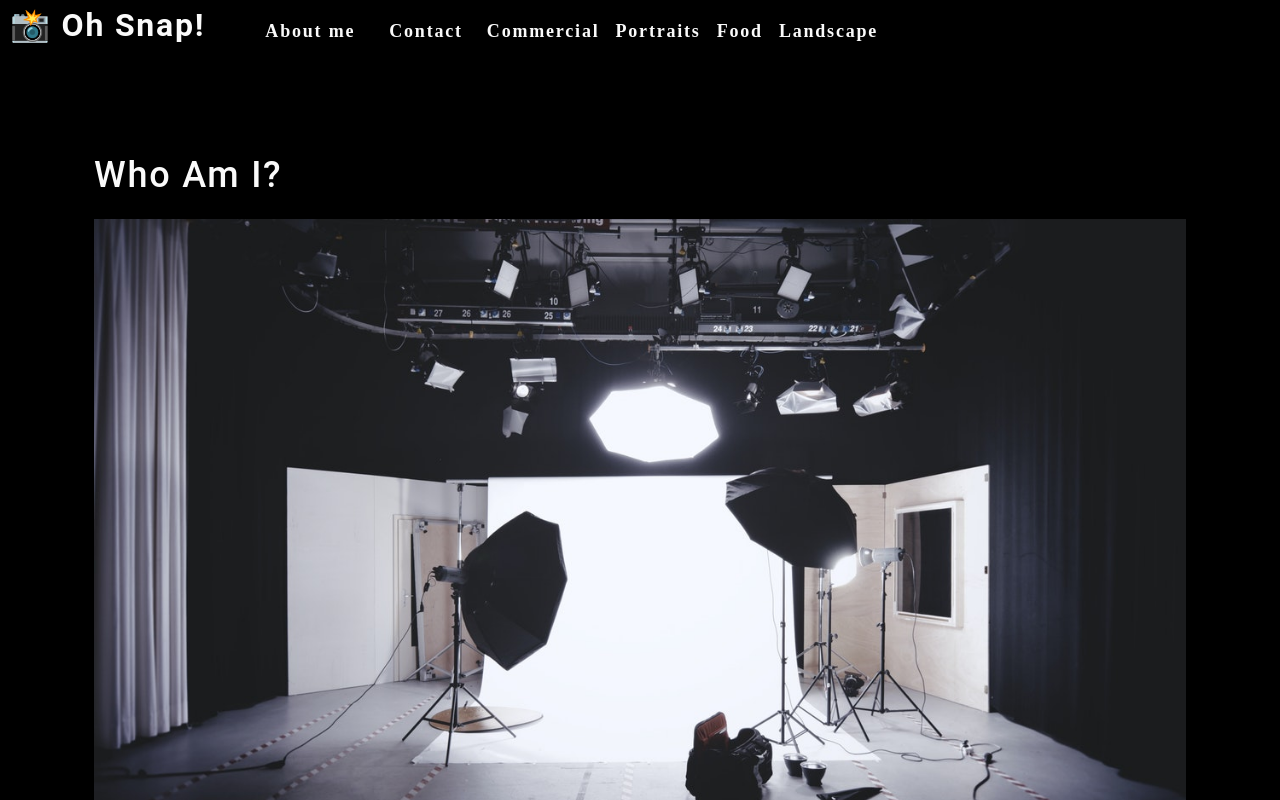
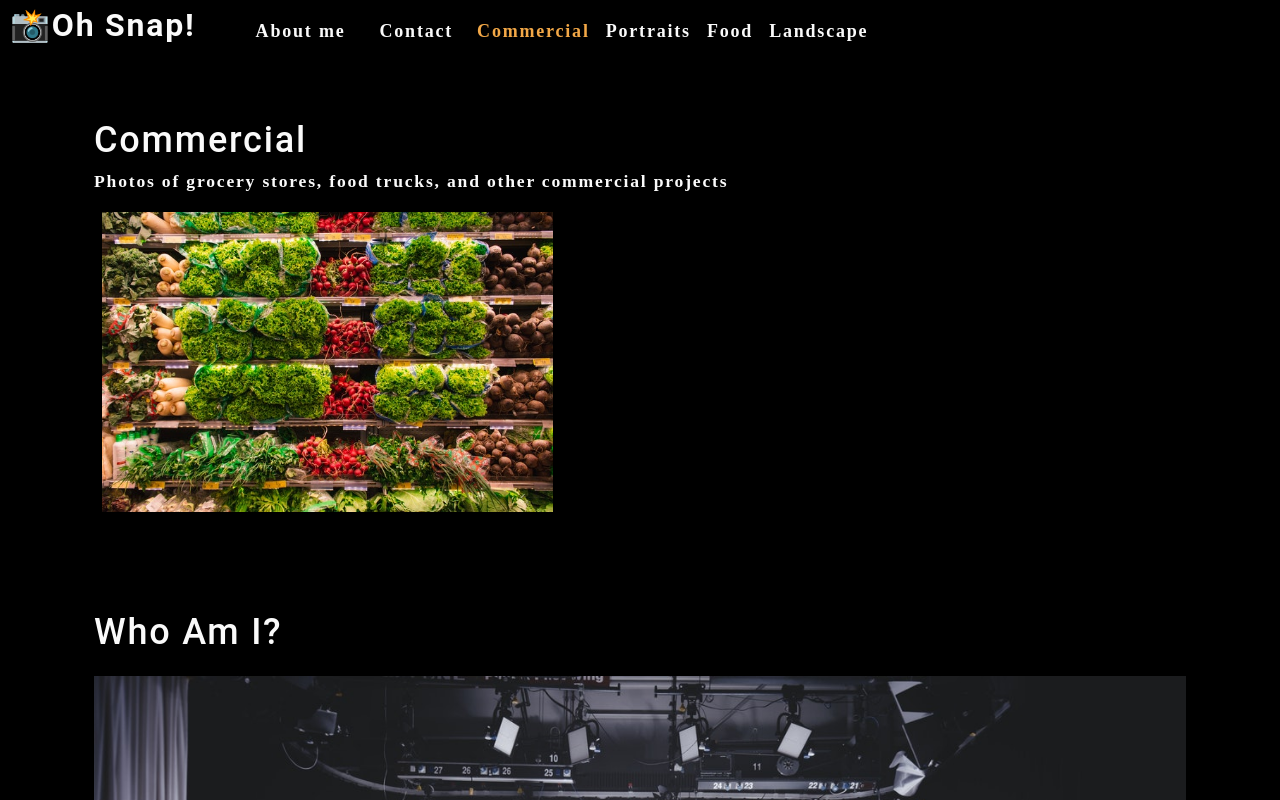
Before and after one commit to Clu-Codes/Photo-Port, a React (Create React App) app: page / in a window 1280 px wide. Shown: the top 800 px of the page. Built offline with nearby package versions, Linux system fonts and the light colour scheme.

Commit message:
added, lifted State to the App component. Added useEffect hook to Nav to render changes to the currentCategory

```diff
--- a/src/App.js
+++ b/src/App.js
@@ -1,13 +1,30 @@
-import React from 'react'; //may or may not be necessary - not sure.
+import React, { useState } from 'react'; //may or may not be necessary - not sure.
 import About from './components/About';
 import Nav from './components/Nav';
+import Gallery from './components/Gallery';
 import './App.css';
 
 function App() {
+  const [categories] = useState([
+    { name: 'commercial',
+    description: 'Photos of grocery stores, food trucks, and other commercial projects'
+    },
+    { name: 'portraits', description: 'Portraits of people in my life' },
+    { name: 'food', description: 'Delicious delicacies' },
+    { name: 'landscape', description: 'Fields, farmhouses, waterfalls, and the beauty of nature' }
+]);
+
+  const [currentCategory, setCurrentCategory] = useState(categories[0]);
+
   return (
     <div>
-      <Nav></Nav>
+      <Nav
+        categories={categories}
+        setCurrentCategory={setCurrentCategory}
+        currentCategory={currentCategory}
+      ></Nav>
       <main>
+        <Gallery></Gallery>
         <About></About>
       </main>
     </div>
--- /dev/null
+++ b/src/components/Gallery/index.js
@@ -0,0 +1,27 @@
+import React from 'react';
+import { capitalizeFirstLetter } from '../../utils/helpers';
+import photo from '../../assets/small/commercial/0.jpg';
+
+function Gallery () {
+
+    const currentCategory = {
+        name: 'commercial',
+        description: 'Photos of grocery stores, food trucks, and other commercial projects',
+    };
+
+    return(
+        <section>
+            <h1>{capitalizeFirstLetter(currentCategory.name)}</h1>
+            <p>{capitalizeFirstLetter(currentCategory.description)}</p>
+            <div>
+                <img
+                    src={photo}
+                    alt='Commercial Example'
+                    className='img-thumbnail mx-1'
+                />
+            </div>
+        </section>
+    );
+}
+
+export default Gallery;
--- a/src/components/Nav/index.js
+++ b/src/components/Nav/index.js
@@ -1,41 +1,42 @@
-import React from "react";
+import React, { useEffect } from "react";
 import { capitalizeFirstLetter } from "../../utils/helpers";
 
-function Nav() {
-  const  categories = [
-    { name: 'commercial', description: 'Photos of grocery stores, food trucks, and other commercial projects' },
-    { name: 'portraits', description: 'Portraits of people in my life' },
-    { name: 'food', description: 'Delicious delicacies' },
-    { name: 'landscape', description: 'Fields, farmhouses, waterfalls, and the beauty of nature' }
-  ];
+function Nav(props) {
+    const {
+        categories = [],
+        setCurrentCategory,
+        currentCategory,
+    } = props;
 
-  function categorySelected(name) {
-    console.log(`${name} clicked`);
-}
+    // useEffect is taking two arguments here. The first, is a callback function that is assigning the DOM node to the current category's name state. The second argument directs the hook to re-render the component on changes to the state (the category) - i.e. the Nav component will re-render if currentCategory changes.
+    useEffect(() => {
+        document.title = capitalizeFirstLetter(currentCategory.name);
+    }, [currentCategory]);
 
   return (
-    <header data-testid="header" className="flex-row px-1">
+    <header className="flex-row px-1">
       <h2>
         <a data-testid='link' href="/">
-          <span role="img" aria-label="camera"> 📸</span> Oh Snap!
+          <span role="img" aria-label="camera">📸</span>Oh Snap!
         </a>
       </h2>
       <nav>
         <ul className="flex-row">
           <li className="mx-2">
-            <a data-testid='about' href="#about" onClick={() => categorySelected()}>
+            <a href="#about">
               About me
             </a>
           </li>
-          <li className={"mx-2"}>
-            <span onClick={() => categorySelected()}>
-              Contact
-            </span>
+          <li className='mx-2'>
+            <span>Contact</span>
           </li>
           {
             categories.map((category) => (
-              <li className="mx-1" key={category.name} >
-                <span onClick={() => { categorySelected(category.name); }}>
+              <li className={`mx-1 ${currentCategory.name === category.name && 'navActive'}`} key={category.name}>
+                <span onClick={() => {
+                    setCurrentCategory(category)
+                    }}
+                >
                  {capitalizeFirstLetter(category.name)}
                 </span>
               </li>
```
